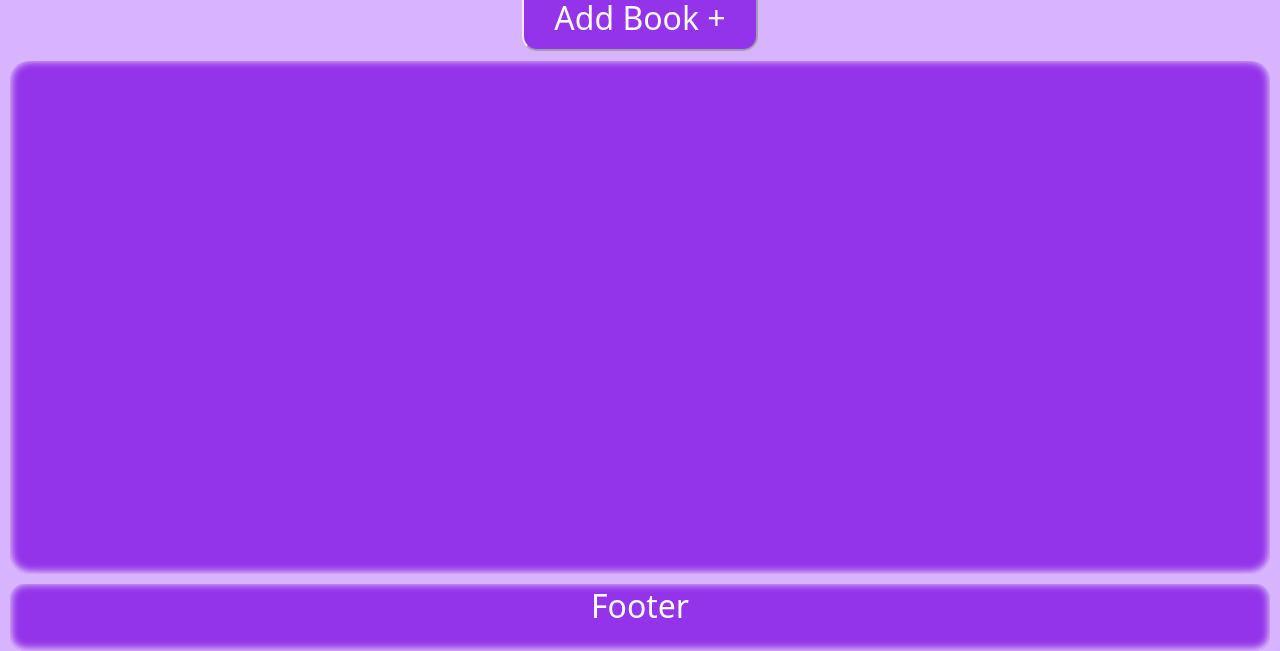
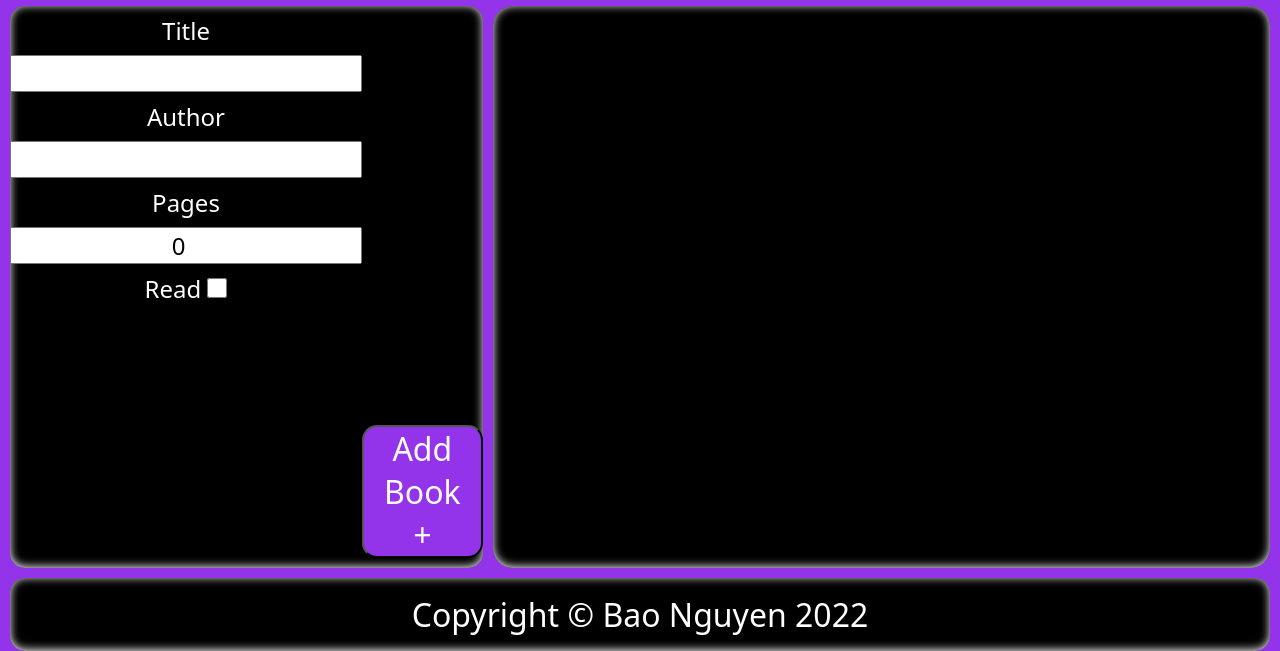
Before and after one commit to BaoWoW123/Library, a plain HTML site: page index.html in a window 1280 px wide. Shown: the part 149-800 px from the top of the page. Drawn offline with Linux system fonts and the light colour scheme.

Commit message:
Change CSS Layout & Output Form into Content
Form has own left tab rather than plan of popping up after button click.
Form info is stored into an object and then library[].
For loop clears all previous text in content div then loops through array.

```diff
--- a/index.html
+++ b/index.html
@@ -11,13 +11,23 @@
 <body>
     <div class="container">
         <div class="header">Library</div>
-        <div class="buttonRow">
-            <button type="button" class="addBook">Add Book +</button>
-        </div>
-        <div class="content">
-
-        </div>
-        <div class="footer">Footer</div>
+        <div class="formTab">
+            <form class="form">
+                <label for="title">Title</label>
+                <input type="text" class="title" required>
+                <label for="author">Author</label>
+                <input type="text" class="author" required>
+                <label for="pages">Pages</label>
+                <input type="number" class="pages" min="0" value="0" required>
+                <label for="read">Read
+                <input type="checkbox" class="read"></button>
+                </label>
+            </form>
+            <button class="addBook" onclick=addBook()>Add Book +</button>
+            </div>
+            <div class="content">
+            </div>
+        <div class="footer">Copyright © Bao Nguyen 2022</div>
     </div>
 </body>
 </html>
--- a/javascript.js
+++ b/javascript.js
@@ -1,10 +1,39 @@
-let addBook = document.querySelector('.addBook');
+let form = document.querySelector('.addBook');
 let content = document.querySelector('.content');
 
-addBook.addEventListener('click', () => {
-    let book = document.createElement('div');
-    book.className = 'book'
-    book.textContent='Test';
-    content.appendChild(book)
+/* form.addEventListener('click', () => {
+    let form = document.createElement('form');
+    form.className = 'form'
+    form.textContent='Book Info';
+    content.appendChild(form)
+}); */
 
-});
+let library = [];
+/* constructor */
+function book(title, author, pages) {
+    this.title = title;
+    this.author = author;
+    this.pages = pages;
+    this.info = () => {
+        return `${title},${author},${pages}`
+    }
+
+}
+let theHobbit = new book('Some title', 'me', '123')
+console.log(theHobbit.info())
+function addBook() {
+    let title = document.querySelector('.title').value;
+    let author = document.querySelector('.author').value;
+    let pages = document.querySelector('.pages').value;
+    let bookInfo = new book(title, author, pages)
+    if (title === '' || author === '') return;
+    library.push(bookInfo)
+    content.innerHTML = ''
+    for (i = 0; i < library.length; i++) {
+        /* display array into content */
+        let div = document.createElement('div')
+        div.className = 'book'
+        div.textContent = library[i].info()
+        content.appendChild(div)
+    }
+}
--- a/styles.css
+++ b/styles.css
@@ -1,66 +1,95 @@
 * {
     font-size: xx-large;
-    color: white;
+    color: black;
     font-family: system-ui, -apple-system, BlinkMacSystemFont, 'Segoe UI', Roboto, Oxygen, Ubuntu, Cantarell, 'Open Sans', 'Helvetica Neue', sans-serif;
     padding: 0px;
     margin: 0px;
+    color: white;
 }
 
 .container {
     display: grid;
-    grid-template-rows: 2fr 1fr 8fr 1fr;
+    grid-template-columns: 1fr 4fr;
+    grid-template-rows: 2fr 8fr 1fr;
     height: 100vh;
     text-align: center;
-    background-color: #d8b4fe;
+    background-color: #9333ea;
 }
 
 .header {
+    grid-column: 1/3;
+    margin: 10px;
+    margin-bottom: 0px;
     display: flex;
     align-items: center;
     justify-content: center;
-    grid-row: 1/2;
     font-size: 80px;
-    background-color: #9333ea;
+    background-color: black;
     border-radius: 10px;
     box-shadow: inset 0 -1px 5px white;
-    margin: 10px;
+
 }
 
-.buttonRow {
+.formTab {
     display: flex;
-    justify-content: center;
-    align-content: center;
+    margin: 10px 0px;
+    margin-left: 10px;
+    background-color: black;
+    border-radius: 15px;
+    box-shadow: inset 0 -1px 10px white;
 }
 .addBook {
+    margin: auto;
+    margin-bottom: 10px;
     border-radius: 15px;
-    padding: 10px 30px;
     background-color: #9333ea;
-    border-color: #f3e8ff;
+    color: white;
+    padding:0px 20px;
+    border-color: black;
 }
 
 .content {
+    margin: 10px;
     display: flex;
     justify-content: center;
     flex-wrap: wrap;
-    background-color: #9333ea;
-    margin: 10px;
+    background-color: black;
     border-radius: 20px;
     box-shadow: inset 0 -1px 10px white;
 }
 
-.book {
-    background-color: #d8b4fe;
-    border-color: #a855f7;
-    margin: 10px;
-    border-radius: 15px;
-    width: 200px;
-    height: 200px;
+.content > * {
+    background-color: #9333ea;
+    margin: auto;
+    margin-top: 10px;
+    padding: 10px 20px;
+}
 
+.form >* {
+    font-size: x-large;
+}
+input {
+    color: black !important;
+}
+.pages {
+
+    text-align: center;
+}
+.read {
+    height: 20px;
+    width: 20px;
 }
 .footer {
-    background-color: #9333ea;
-    margin: 0px 10px;
+    grid-row: 3/4;
+    grid-column: 1/3;
+    margin:0px 10px;
+    display: flex;
+    justify-content: center;
+    align-items: center;
+    background-color: black;
+
     border-radius: 15px;
     box-shadow: inset 0 -1px 10px white;
 
+
 }
```
